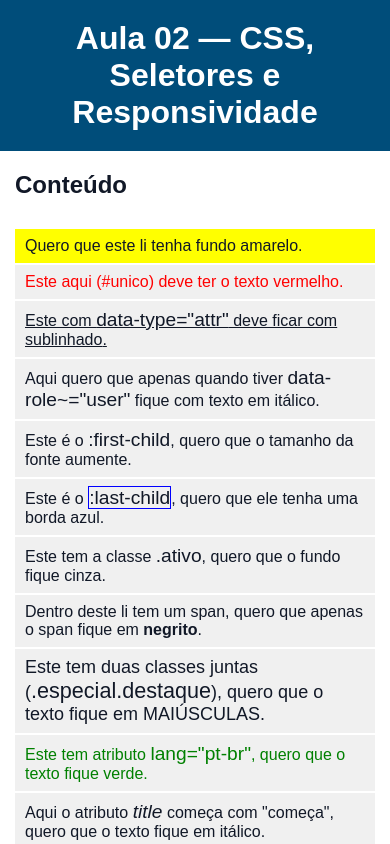
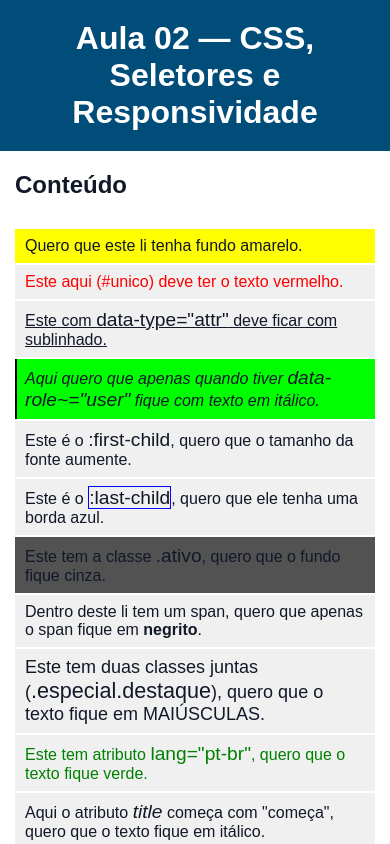
Before and after one commit to Viniciusgigante19/tf-aula2-selectors, a plain HTML site: page unifaat-frontend-tf-aula02-css-seletores/public/index.html in a window 390 px wide. Both pictures are taken after a click on the item 195 px from the left and 389 px from the top of the page. Shown: the top 844 px of the page. Drawn offline with Linux system fonts and the light colour scheme.

Commit message:
TF finalizado

```diff
--- a/unifaat-frontend-tf-aula02-css-seletores/public/css/seletores.css
+++ b/unifaat-frontend-tf-aula02-css-seletores/public/css/seletores.css
@@ -33,7 +33,7 @@
     text-decoration: underline;
 }
 
-[data-role='user']{
+[data-role~='user']{
     font-style: italic;
 }
 
@@ -45,8 +45,8 @@ ul> li:nth-of-type(6)>code{
     border:1px solid blue;
 }
 
-.ativo{
-    background-color: #414141;
+.content ul.demo>li.ativo{
+    background-color: #525252;
 }
 .item{
     font:bold;
@@ -70,13 +70,15 @@ ul> li:nth-of-type(6)>code{
         display: flex;
         flex-direction: column;
     }
-    aside{
+    aside {
         width: 100%;
-        display: flex;
+        display: block;
     }
-    aside img{
-        margin: auto;
-        width: 1000px;
 
+    aside img {
+        width: 100% !important;
+        max-width: 100%;
+        height: auto;
+        display: block;
     }
 }
--- a/unifaat-frontend-tf-aula02-css-seletores/public/js/app.js
+++ b/unifaat-frontend-tf-aula02-css-seletores/public/js/app.js
@@ -1,11 +1,11 @@
 const ulElement = document.querySelector(".content ul.demo");
 const liElementCollection = ulElement.querySelectorAll("li");
 
-liElementCollection.forEach((liElement) => {
-    liElement.addEventListener("click", (event) => {
-        const liElement = event.currentTarget;
-
-
-        /** CODAR AQUI */
+liElementCollection.forEach((li) => {
+    li.addEventListener("click", (event) => {
+        ulElement.querySelectorAll("li").forEach((el) => {
+            el.classList.remove("selected");
+        });
+        event.currentTarget.classList.add("selected");
     });
 });
```
